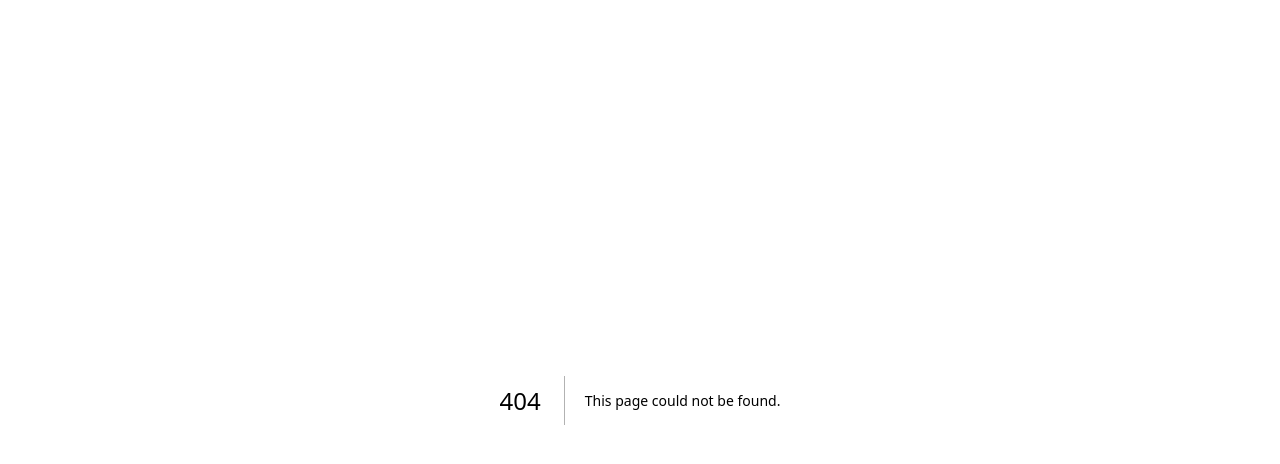
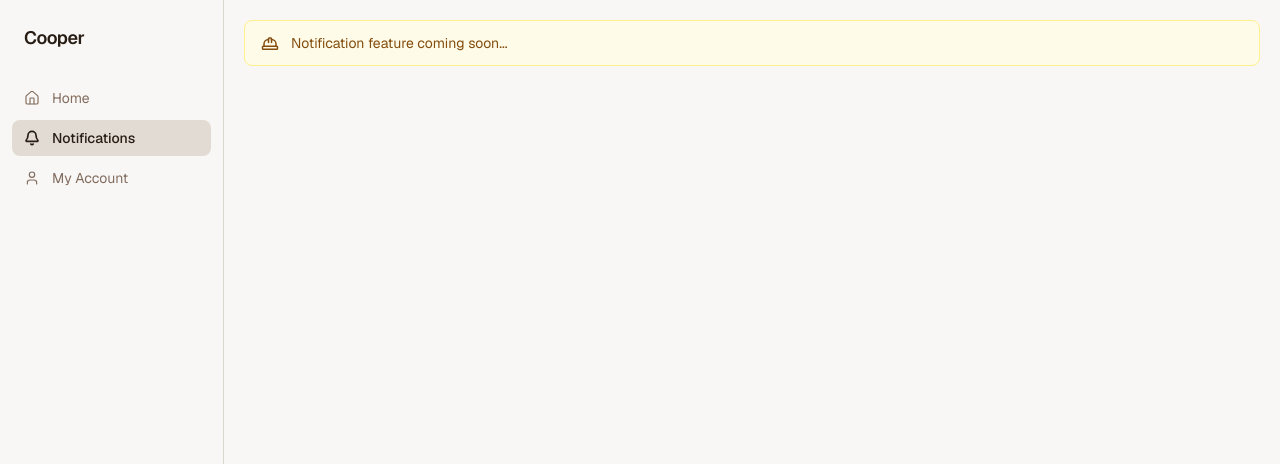
Before and after one commit to henrinacio/cooper, a Next.js app: page /protected/notifications in a window 1280 px wide. Before the commit this address had no page. Shown: the top 464 px of the page. Built offline with nearby package versions, Linux system fonts and the light colour scheme; no server answers.

Commit message:
Add under construction to notification page

```diff
--- /dev/null
+++ b/app/protected/notifications/page.tsx
@@ -0,0 +1,9 @@
+import { UnderConstruction } from "@/components/under-construction";
+
+export default function NotificationsPage() {
+  return (
+    <>
+      <UnderConstruction message="Notification feature coming soon..." />
+    </>
+  )
+}
--- /dev/null
+++ b/components/under-construction.tsx
@@ -0,0 +1,24 @@
+import { HardHat } from "lucide-react";
+import { cn } from "@/lib/utils";
+
+interface UnderConstructionProps {
+  message?: string;
+  className?: string;
+}
+
+export function UnderConstruction({
+  message = "This page is under construction. Some features may not be available yet.",
+  className,
+}: UnderConstructionProps) {
+  return (
+    <div
+      className={cn(
+        "flex items-start gap-3 rounded-lg border border-yellow-200 bg-yellow-50 px-4 py-3 text-yellow-800 dark:border-yellow-800 dark:bg-yellow-950 dark:text-yellow-200",
+        className,
+      )}
+    >
+      <HardHat size={18} className="mt-0.5 shrink-0" />
+      <p className="text-sm">{message}</p>
+    </div>
+  );
+}
```
